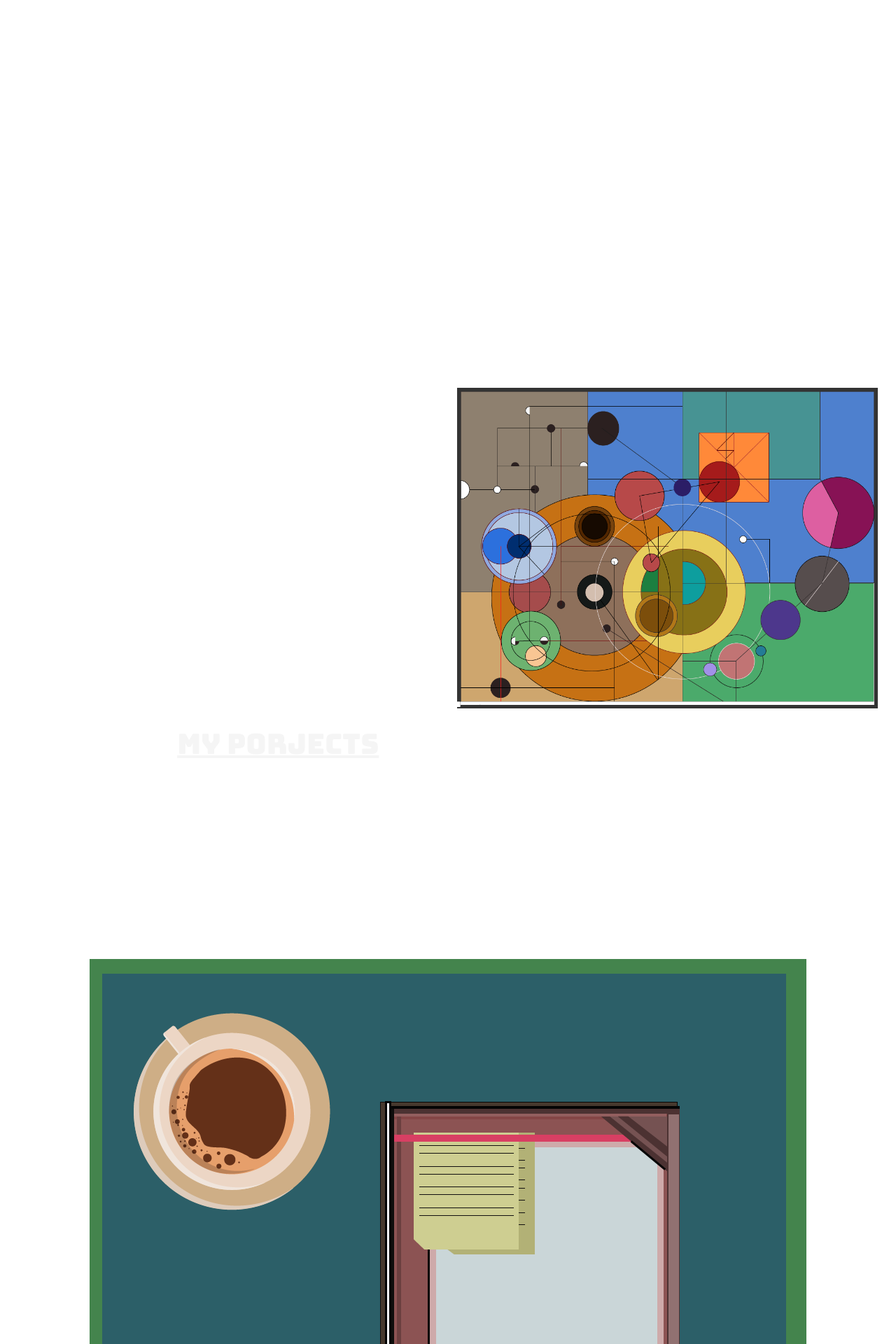
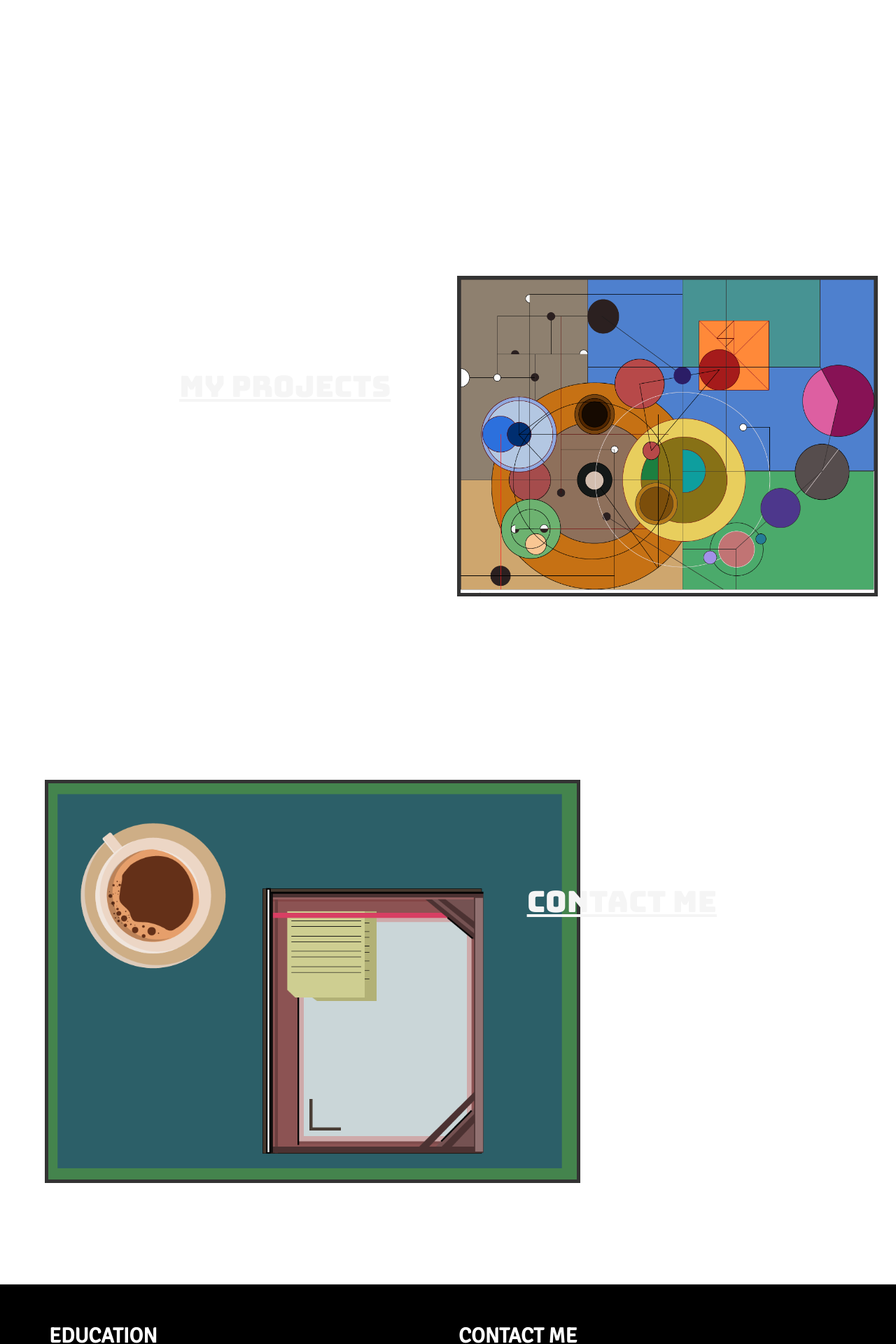
Before and after one commit to InnKeeper513/personnalWebsite, a Django app: page / in a window 1280 px wide; the page is wider, and only the part inside the window is pictured. Shown: the part 1046-2966 px from the top of that part at 70% size. Run offline with Django 3.2, Linux system fonts and the light colour scheme; some libraries are stand-ins or nearby versions.

Commit message:
Index Page Layout

```diff
--- a/portfolio/static/portfolio/css/index.css
+++ b/portfolio/static/portfolio/css/index.css
@@ -1,9 +1,9 @@
 #header, .content, .content2, .content3{
     width:100vw;
-    height:100vh;
+    height:90vh;
 }
 
-#header .img-container, .content3 .img-container{
+#header .img-container{
     width:100vw;
     height:100vh;
     position: absolute;
@@ -12,10 +12,6 @@
     align-items: center;
     z-index: -1;
     overflow: hidden;
-}
-
-.content .above_container{
-  color: white;
 }
 
 #header .img-container{
@@ -42,8 +38,6 @@
   max-height:50vh;
   min-width:30vh;
   min-height: 30vw;
-  width: 80%;
-  height: 80%;
   position: relative;
   float:right;
 }
@@ -52,51 +46,70 @@
   border-style: solid;
   border-width: 5px;
   width: 100%;
-  display:flex;
-  justify-content: center;
-  align-items: center;
-  overflow:hidden;
+}
+
+.content .button{
+  position: relative;
+  left: 20%;
 }
 
 .button a{
-  position: relative;
-  float: right;
-  right:20%;
-  top: 20%;
-  font-size: 40px;
+  font-size: 3em;
   font-family: 'Bungee', cursive;
   color: #f5f5f5;
   border-style: solid #f5f5f5;
-  padding: 4px 4px 4px 4px;
   border-color: black;
   border-width: 8px;
+  width: 100%;
   text-decoration: underline;
   -webkit-transition: color 0.3s ease-out, background-color 0.3s ease-out;
   transition: color 0.3s ease-out, background-color 0.3s ease-out;
 }
 
-.content .button a:hover{
+.content .button a:hover, .content2 .button a:hover, .content3 .button a:hover{
   color: #000;
   background-color: #f5f5f5;
   -webkit-transition: color 0.3s ease-in, background-color 0.3s ease-in;
   transition: color 0.3s ease-in, background-color 0.3s ease-in;
 }
+.content video{
+  max-width: 50%;
+  height: auto;
+  float: left;
+  position: relative;
+}
 
-.content .video{
-  position: relative;
+.content .video video{
   left:2%;
   border-style: solid;
+  width: 100%;
   border-width: 5px;
-  float:left;
+
 }
 
 .container-fluid{
   position: relative;
-  padding-top:2%;
-  padding-left:7%;
+  max-width: 100%;
+  height: 25%;
+
+}
+.content .container-fluid{
+  padding-left: 60%;
+  padding-top: 6%;
+}
+.content2 .container-fluid{
+  padding-top: 6%;
+  padding-left: 10%;
   float:left;
+
 }
 
+.content2 .button{
+  position: absolute;
+  left: 20%;
+  padding-top: 10%;
+
+}
 .container-fluid p{
   font-size: 2em;
   color: white;
@@ -111,24 +124,47 @@
 }
 
 #header .container{
-  padding-top: 10vh;
+  padding-top: 30vh;
 }
 
 #header .container p:nth-child(1){
-    font-size:4vw;
+    font-size:4em;
     position: relative;
     right: 3vw;
 }
 #header .container p:nth-child(2){
-    font-size:2.3vw;
+    font-size:2em;
     position: relative;
     right: 1vw;
 }
 #header .container p:nth-child(3){
-    font-size:2vw;
+    font-size:2em;
     position: relative;
     right:  3vw;
 }
 #header .container p:nth-child(4){
-    font-size:1vw;
+    font-size:1em;
 }
+
+.content3{
+  margin-left: 5%;
+}
+.content3 .img-container{
+  height: 80%;
+  width: 45%;
+  position: relative;
+  float: left;
+}
+.content3 .button{
+  position: relative;
+  right:25%;
+  top:20%;
+  float: right;
+}
+
+.content3 .img-container img{
+  height:100%;
+  width: auto;
+  border: 5px;
+  border-style: solid;
+}
--- a/portfolio/templates/portfolio/base.html
+++ b/portfolio/templates/portfolio/base.html
@@ -77,7 +77,9 @@
 </div>
 <!--/.footer-bottom-->
 </footer>
-
+<script>
+  document.body.style.zoom="100%"
+</script>
 
 </body>
 </html>
--- a/portfolio/templates/portfolio/index.html
+++ b/portfolio/templates/portfolio/index.html
@@ -43,15 +43,18 @@
         <p>
           See my projects and future goals.<br>
         </p>
-        <div class="button">
-          <a href="{% url 'portfolio:project' %}">My Porjects</a>
-        </div>
+    </div>
+    <div class="button">
+      <a href="{% url 'portfolio:project' %}">My Projects</a>
     </div>
   </div>
 
   <div class="content3">
     <div class="img-container">
       <img src="{% static 'portfolio/resource/coffee_time.png' %}">
+    </div>
+    <div class="button">
+      <a href="{% url 'portfolio:contact' %}">Contact Me</a>
     </div>
   </div>
 
```
